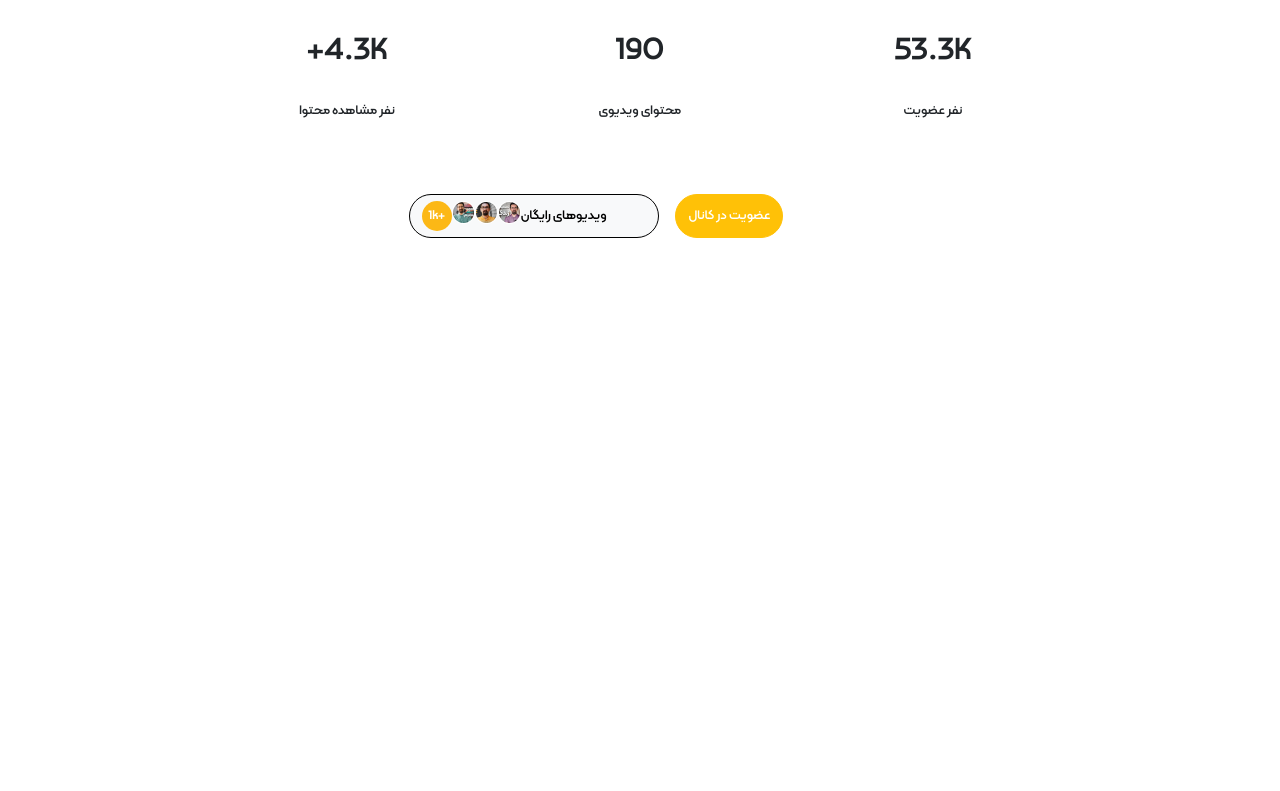
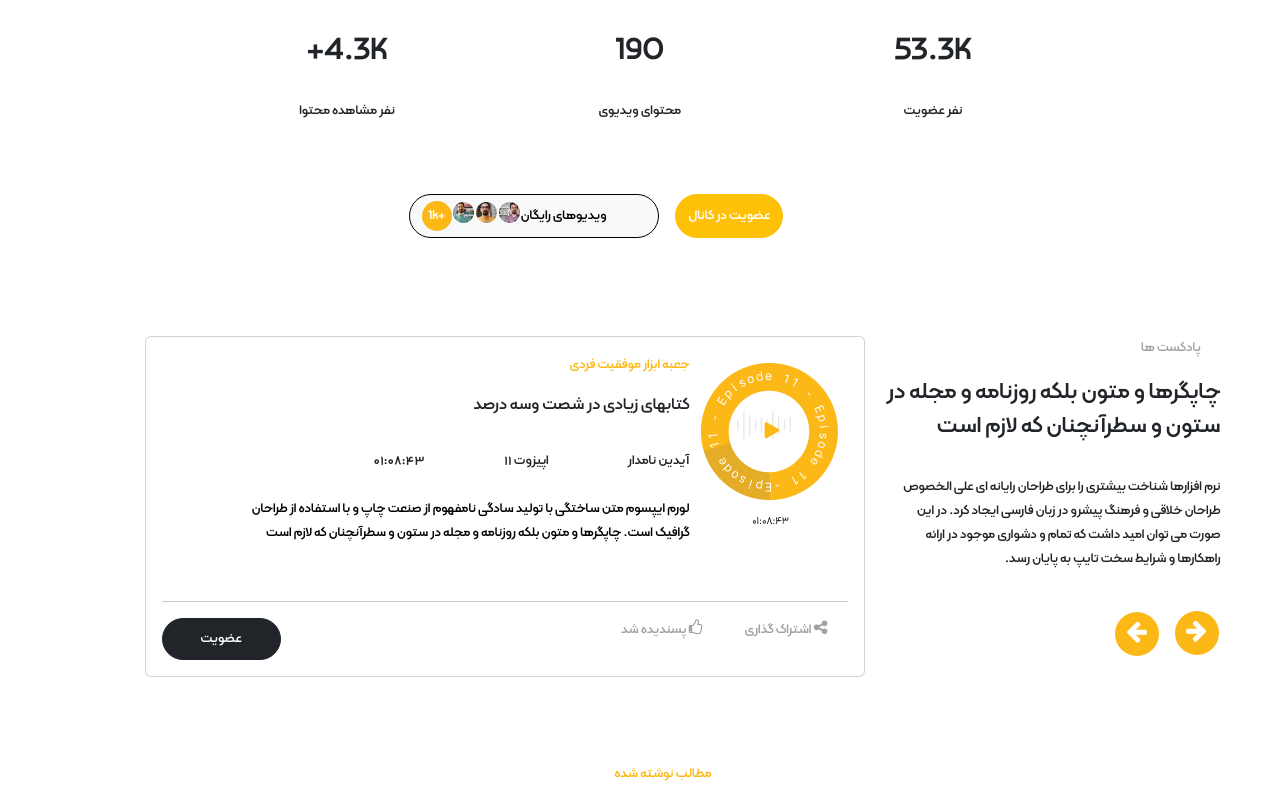
Before and after one commit to reyhaaneh/arjang-project, a plain HTML site: page index.html in a window 1280 px wide. Shown: the part 5086-5877 px from the top of the page. Before the commit the page ends 5324 px from the top, so only its background shows below. Drawn offline with nearby package versions, Linux system fonts and the light colour scheme.

Commit message:
add container 10

```diff
--- a/index.html
+++ b/index.html
@@ -3,6 +3,7 @@
   <head>
     <meta charset="UTF-8" />
     <meta name="viewport" content="width=device-width, initial-scale=1.0" />
+    <link rel="stylesheet" href="https://cdnjs.cloudflare.com/ajax/libs/font-awesome/4.7.0/css/font-awesome.min.css">
     <link
       rel="stylesheet"
       href="https://cdn.jsdelivr.net/npm/bootstrap@5.3.3/dist/css/bootstrap.rtl.min.css"
@@ -10,7 +11,7 @@
       crossorigin="anonymous"
     />
     <link rel="stylesheet" href="style.css" />
-    <title>Poroject</title>
+    <title>aydin namdar</title>
   </head>
   <body>
     <div class="container">
@@ -161,7 +162,7 @@
             امید داشت.
           </p>
           <br />
-          <a href="#" class="card-link">بیشتر بخوانید</a>
+          <a href="#" class="card-link"></a><i class="fa fa-long-arrow-left"></i>بیشتر بخوانید</a>
         </div>
       </div>
       <div class="card" style="width: 287px; height: 344px">
@@ -176,7 +177,7 @@
             امید داشت.
           </p>
           <br />
-          <a href="#" class="card-link">بیشتر بخوانید</a>
+          <a href="#" class="card-link"></a><i class="fa fa-long-arrow-left"></i>بیشتر بخوانید</a>
         </div>
       </div>
       <div class="box3">
@@ -192,14 +193,14 @@
           می توان امید داشت که تمام و دشواری موجود در ارائه<br />
           .راهکارها و شرایط سخت تایپ به پایان رسد
         </p>
-        <div class="box4"><i class='fas fa-arrow-left'></i></div>
-        <div class="box5"><i class='fas fa-arrow-right'></i></div>
+        <div class="box4"><i class="fa fa-arrow-left fa1" style="font-size:24px"></i></div>
+        <div class="box5"><i class="fa fa-arrow-right fa1" style="font-size:24px"></i></div>
       </div>
     </div>
 
     <div class="container8">
       <div class="group-8">
-        <p>کورس های سازمانی</p>
+        <p class="text1">کورس های سازمانی</p>
         <h2>
           چاپگرها و متون بلکه روزنامه و مجله در ستون <br />و سطرآنچنان که لازم
           است
@@ -217,7 +218,7 @@
             </p>
           </div>
           <div class="card-body">
-            <a href="#" class="card-link">اطلاعات بیشتر</a>
+            <a href="#" class="card-link"></a><i class="fa fa-long-arrow-left"></i>اطلاعات بیشتر</a>
           </div>
         </div>
         <div class="card" style="width: 335px; height: 415px;">
@@ -235,7 +236,7 @@
             </p>
           </div>
           <div class="card-body">
-            <a href="#" class="card-link">اطلاعات بیشتر</a>
+            <a href="#" class="card-link"></a><i class="fa fa-long-arrow-left"></i>اطلاعات بیشتر</a>
           </div>
         </div>
         <div class="card" style="width: 335px; height: 415px;">
@@ -253,11 +254,13 @@
             </p>
           </div>
           <div class="card-body">
-            <a href="#" class="card-link">اطلاعات بیشتر</a>
+            <a href="#" class="card-link"><i class="fa fa-long-arrow-left"></i>اطلاعات بیشتر</a>
           </div>
         </div>
       </div>
-      <button type="button" class="btn btn-light btn1">کورس سازمانی</button>
+      <br>
+      <br>
+      <p>کورس سازمانی</p>
     </div>
     <div class="container9">
       <img src="images/Rectangle 2822.png" class="img-fluid image" alt="...">
@@ -295,8 +298,96 @@
         </button>
         <button type="button" class="btn btn-warning">عضویت در کانال</button>
       </div>
+    </div>
 
+    <div class="container10">
+      <div class="box-4">
+        <div class="card">
+          <div class="card-body">
+            <img src="images/Group 7746.png">
+            <p class="text1">جعبه ابزار موفقیت فردی</p>
+            <h5 class="card-title">کتابهای زیادی در شصت وسه درصد</h5>
+            <br>
+            <div class="group63">
+              <div class="group64">۰۱:۰۸:۴۳</div>
+              <div class="group65">اپیزوت ۱۱</div>
+              <div class="group66">آیدین نامدار</div>
+            </div>
+            <br>
+            <br>
+            <p class="card-text">لورم ایپسوم متن ساختگی با تولید سادگی نامفهوم از صنعت چاپ و با استفاده از طراحان <br>گرافیک است. چاپگرها و متون بلکه روزنامه و مجله در ستون و سطرآنچنان که لازم است</p>
+            <br>
+            <hr>
+            <button type="button" class="btn btn-dark">عضویت</button>
+            <p class="text2">پسندیده شد
+              <i class="fa fa-thumbs-o-up"></i>
+            </p>
+            <p class="text2">اشتراک گذاری
+              <i class="fa fa-share-alt"></i>
+            </p>
+          </div>
+        </div>
+      </div>
+      <div class="box-5">
+        <p class="text2">پادکست ها</p>
+        <h3>
+          چاپگرها و متون بلکه روزنامه و مجله در<br />
+          ستون و سطرآنچنان که لازم است
+        </h3>
+        <br />
+        <p>
+          نرم افزارها شناخت بیشتری را برای طراحان رایانه ای علی الخصوص<br />
+          طراحان خلاقی و فرهنگ پیشرو در زبان فارسی ایجاد کرد. در این <br />صورت
+          می توان امید داشت که تمام و دشواری موجود در ارائه<br />
+          .راهکارها و شرایط سخت تایپ به پایان رسد
+        </p>
+        <div class="box6"><i class="fa fa-arrow-left fa1" style="font-size:24px"></i></div>
+        <div class="box7"><i class="fa fa-arrow-right fa1" style="font-size:24px"></i></div>
+      </div>
     </div>
+    <div class="container11">
+      <div class="group-8">
+        <p class="text1">مطالب نوشته شده</p>
+        <h2>
+          چاپگرها و متون بلکه روزنامه و مجله در ستون <br />و سطرآنچنان که لازم
+          است
+        </h2>
+      </div>
+      <div class="group-9">
+        <div class="card" style="width: 335px; height: 319px;">
+          <img src="images/Rectangle 2816.png" class="card-img-top" alt="..." />
+          <div class="card-body">
+            <p class="text1">رهبری ومدیریت کارمندان</p>
+            <h5 class="card-title">مساله،ناتوانی در حل مساله است</h5>
+          </div>
+        </div>
+        <div class="card" style="width: 335px; height: 319px;">
+          <img
+            src="images/Rectangle 2816 (1).png"
+            class="card-img-top"
+            alt="..."
+          />
+          <div class="card-body">
+            <p class="text1">رهبری ومدیریت کارمندان</p>
+            <h5 class="card-title">راه که بیفتیم،ترسمان میریزد</h5>
+          </div>
+        </div>
+        <div class="card" style="width: 335px; height: 319px;">
+          <img
+            src="images/Rectangle 2816 (2).png"
+            class="card-img-top"
+            alt="..."
+          />
+          <div class="card-body">
+            <p class="text1">رهبری ومدیریت کارمندان</p>
+            <h5 class="card-title">به گذشته نگاه نکنید مگر به نفع آینده</h5>
+          </div>
+        </div>
+      </div>
+      <p>وبلاگ</p>
+    </div>
+
+    <div class="container12"></div>
 
     <script
       src="https://cdn.jsdelivr.net/npm/bootstrap@5.3.3/dist/js/bootstrap.bundle.min.js"
--- a/style.css
+++ b/style.css
@@ -246,13 +246,6 @@
   height: 688px;
   margin: 0 auto;
   margin-top: 200px;
-}
-.container8 p {
-  color: #fcb816;
-  text-align: center;
-  font-family: kalameh;
-}
-.container8 h2 {
   text-align: center;
   font-family: kalameh;
 }
@@ -280,11 +273,6 @@
 }
 .text1 {
   color: #fcb816 !important;
-}
-.btn1 {
-  position: relative;
-  top: 50px;
-  right: 465px;
 }
 .container9 {
   width: 879px;
@@ -351,3 +339,88 @@
   background-color: #fcb816;
   color: white;
 }
+.box-4 {
+  width: 720px;
+  height: 326px;
+}
+.box-5 {
+  width: 346px;
+  height: 324px;
+}
+.container10 {
+  width: 1076px;
+  height: 326px;
+  margin: 0 auto;
+  margin-top: 100px;
+  display: flex;
+  justify-content: space-between;
+  font-family: kalameh;
+}
+.box-4 {
+  width: 720px;
+  height: 324px;
+}
+.box-4 img {
+  float: right;
+  padding: 10px;
+}
+.box-5 {
+  width: 346px;
+  height: 324px;
+}
+.group63 {
+  width: 316px;
+  height: 22px;
+  display: flex;
+  justify-content: space-between;
+  flex-wrap: wrap;
+  font-family: kalameh;
+  float: right;
+}
+.btn-dark {
+  width: 119px;
+  height: 42px;
+  color: white;
+  text-align: center;
+  border-radius: 50px;
+  float: left;
+}
+.text2 {
+  display: inline-block;
+  padding: 0 20px;
+  color: #a2a2a2 !important;
+}
+.box6 {
+  width: 44px;
+  height: 44px;
+  background-color: #fcb816;
+  border-radius: 50px;
+  line-height: 44px;
+  position: relative;
+  top: 25px;
+  left: 240px;
+}
+.box7 {
+  width: 44px;
+  height: 44px;
+  background-color: #fcb816;
+  border-radius: 50px;
+  line-height: 44px;
+  position: relative;
+  bottom: 20px;
+  left: 300px;
+}
+.container11 {
+  width: 1037px;
+  height: 596px;
+  font-family: kalameh;
+  text-align: center;
+  margin-top: 100px;
+}
+.fa1 {
+  color: white;
+  display: flex;
+  justify-content: center;
+  position: relative;
+  top: 7px;
+}
```
Also changed, not shown: images/Group 7746.png (added).
